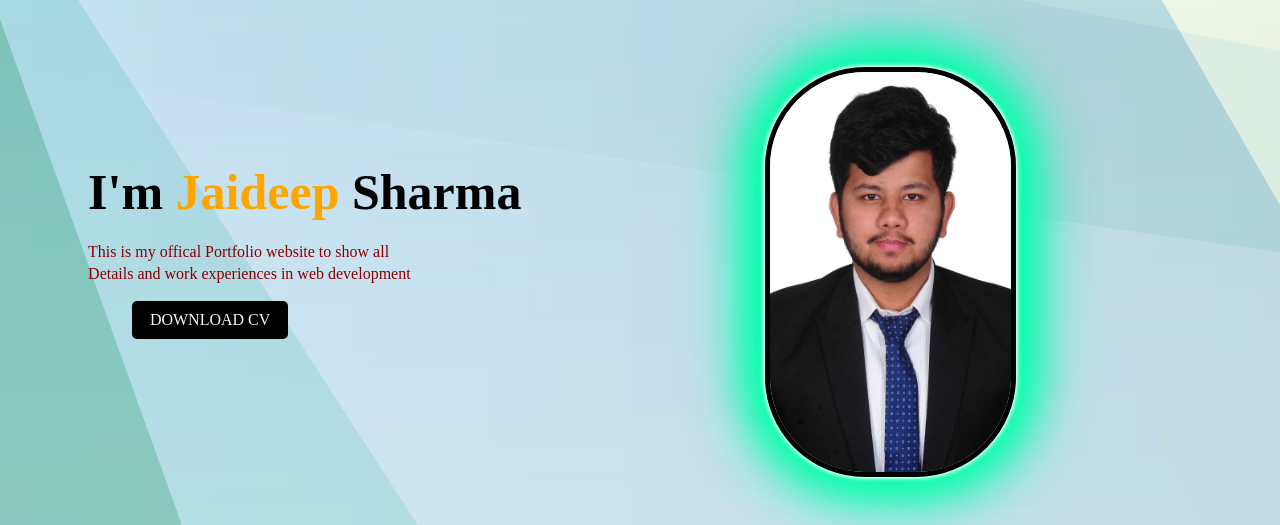
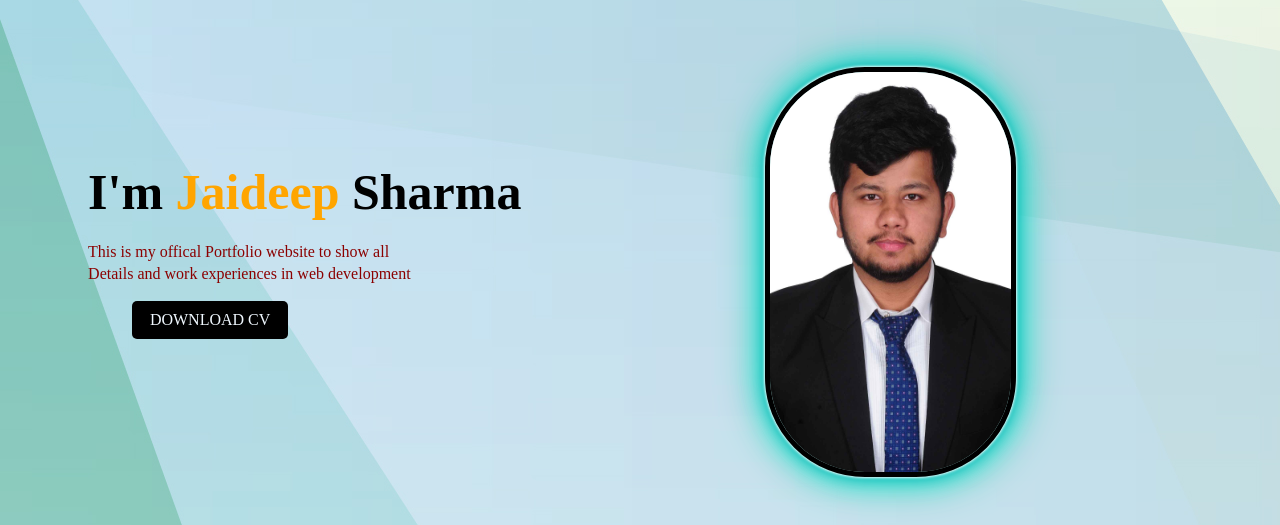
Before and after one commit to jaideep374/jaideep374.github.io, a plain HTML site: page index.html in a window 1280 px wide. Shown: the part 125-650 px from the top of the page. Drawn offline with Linux system fonts and the light colour scheme.

Commit message:
Update style.css

```diff
--- a/style.css
+++ b/style.css
@@ -105,16 +105,13 @@ span {
 }
 
 .info2 img {
-    box-shadow: 0 0 2px #fff,
-    0 0 4px #fff,
-    0 0 6px #fff,
-    0 0 10px #0fa,
-    0 0 45px #0fa,
-    0 0 55px #0fa,
-    0 0 70px #0fa,
-    0 0 80px #0fa;
+    box-shadow:  0 0 .2rem #fff,
+    0 0 .2rem #fff,
+    0 0 2rem #04f2e6f9,
+    0 0 0.8rem #09707af9,
+    0 0 2.8rem #19c9a3f9,
+    inset 0 0 1.3rem #19c9a3f9;
 }
-
 .shape {
 
     height: 400px;
```
